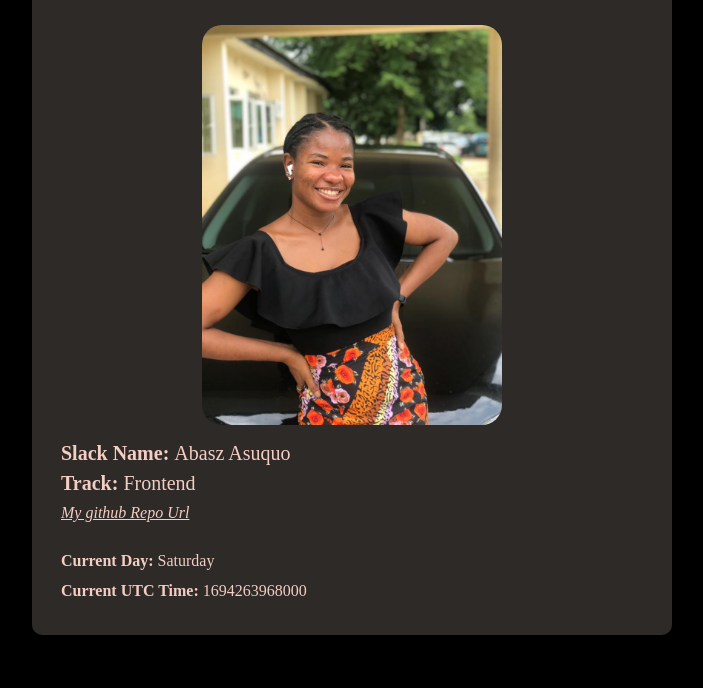
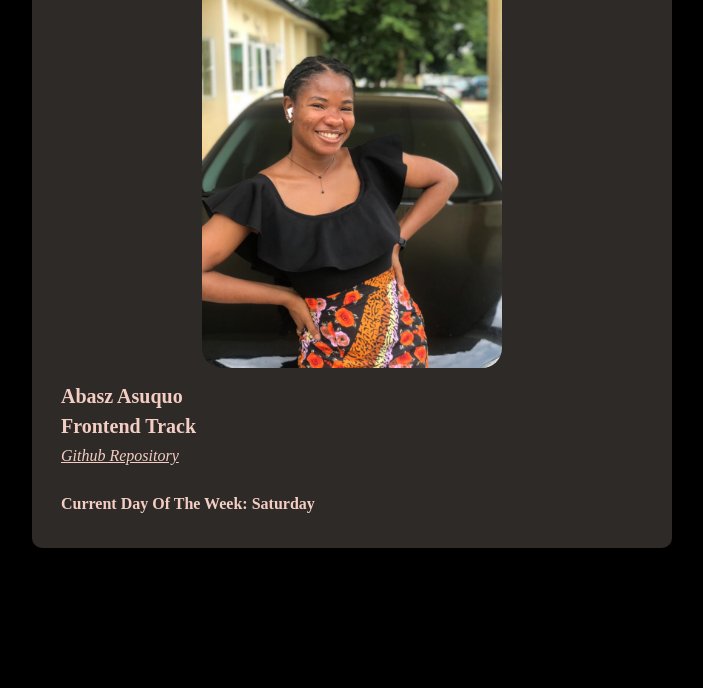
Before and after one commit to kponky/Personal_showcase_data, a plain HTML site: page index.html in a window 1280 px wide. Shown: the part 112-800 px from the top of the page, without its empty margins (288-991 px from the left). Drawn offline with Linux system fonts and the light colour scheme.

Commit message:
index.html

```diff
--- a/index.html
+++ b/index.html
@@ -4,80 +4,26 @@
     <meta charset="UTF-8">
     <meta name="viewport" content="width=device-width, initial-scale=1.0">
     <title>Abasz Data</title>
-    <link rel="stylesheet" href="./style.css">
+    <link rel="stylesheet" href="style.css">
 </head>
 <body>
-
     <main>
-
-        <h1>Personal Data Showcase</h1>
-
     <div class="image">
             <img src="/img/my pictue 4.jpg" alt="Abasz" data-testid="slackDisplayImage">
     </div>
-
     <div class="slack-info">
-        <h2 data-testid="slackUserName"> Slack Name: <span>Abasz Asuquo</span></h2>
-        <h5 data-testid="myTrack"> Track: <span id="My-track">Frontend</span></h5>
-        <!-- <a href="https://github.com/kponky"data-testid = ""></a> -->
-        <a href="https://github.com/kponky/Personal_showcase_data" data-testid="githubURL">My github Repo Url</a>
+        <h2 data-testid="slackUserName">Abasz Asuquo</h2>
+        <h5 data-testid="myTrack">Frontend Track</h5>
+        <a href="https://github.com/kponky/Personal_showcase_data" data-testid="githubURL">Github Repository</a>
     </div>
-
         <div class="date-time">
-        <p data-testid = " currentDayOfTheWeek:">Current Day: <span id="Current-day-Val"></span></p>
-        <p data-testid = "currentUTCTime:"> Current UTC Time: <span id="current-utc-time-val"></span></p>
+        <p data-testid = "currentDayOfTheWeek">Current Day Of The Week: Saturday</p>
+        <p data-testid = "currentUTCTime"></p>
         </div>
-
-      </main>
-
-
-
-
-
-
-
-
-
-
-
-    <!-- <section>
-        <div class="text">
-            <h1>Personal Data Showcase</h1>
-        </div>
-
-        <div class="img-text">
-
-            <h1>Slack Name: <strong> Abasz</strong></h1>
-
-            <div class="img">
-                <img src="/img/my pictue 4.jpg" alt="">
-            </div>
-
-
-
-
-        <div class="data-test">
-            <p data-testid = ""> currentDayOfTheWeek:</p>
-            <p data-testid = "">currentUTCTime:</p>
-        </div>
-
-        <div class="track">
-
-            <h5> Track: Frontend Development</h5>
-            <a href=""></a>
-        </div>
-
-
-    </div>
-
-    </section> -->
-
-
-
-
-
-
-
-  <script src="/script.js"></script>
+   </main>
+  <script>
+const el= Date.now();
+   document.write("Current UTC Time:"+el);
+</script>
 </body>
 </html>
```
